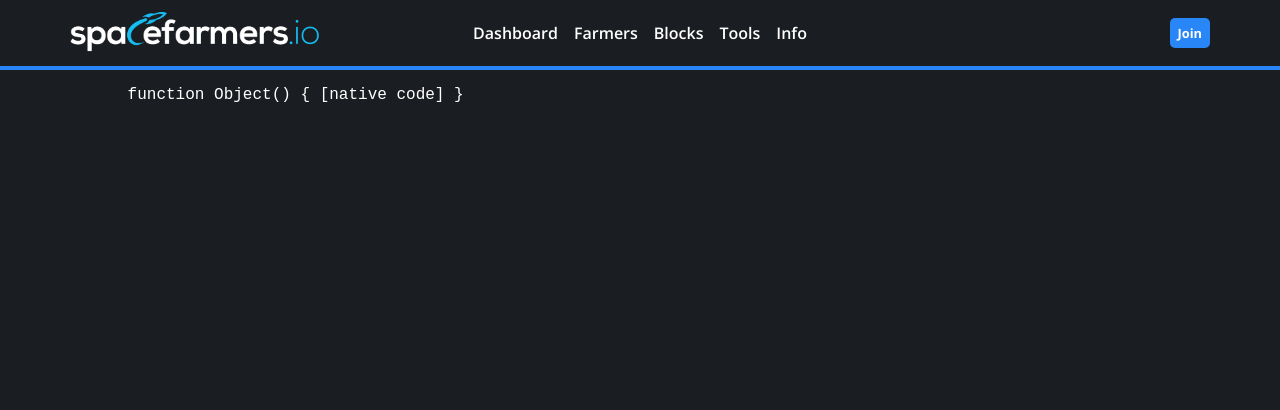
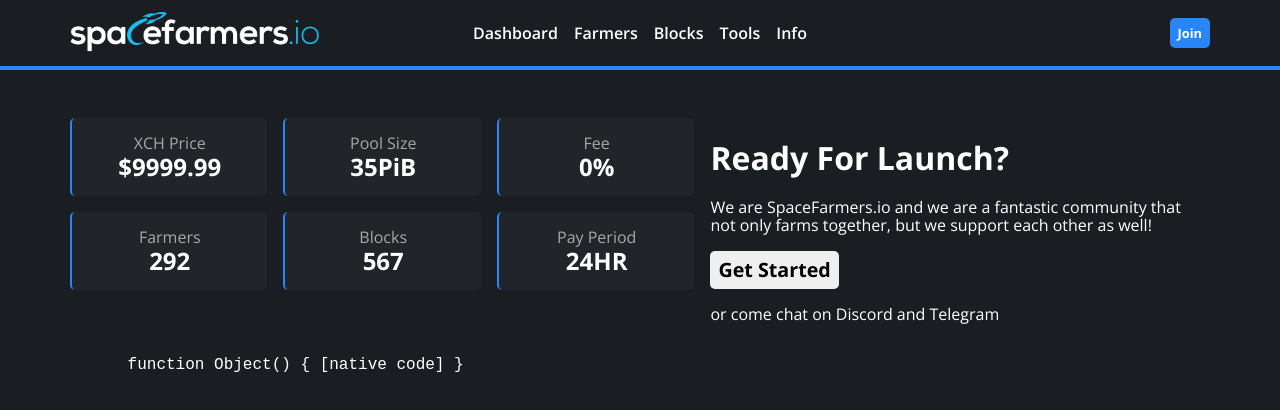
Before and after one commit to spacefarmers/vue_dashboard, a Vue app: page / in a window 1280 px wide. Shown: the top 410 px of the page. Built offline with nearby package versions, Linux system fonts and the light colour scheme; no server answers; some icons are missing.

Commit message:
cards scaffolded

```diff
--- a/src/App.vue
+++ b/src/App.vue
@@ -14,6 +14,7 @@
     <div class="container">
       <router-view />
     </div>
+
   </div>
 </template>
 <script lang="ts">
--- a/src/assets/sass/variables.scss
+++ b/src/assets/sass/variables.scss
@@ -33,14 +33,14 @@
   --background: #1A1D21;
   --body-color: white;
   --gray: #212529;
-  --gray-text: #212529;
-  --light-gray: #FCFCFC;
-  --light-gray-text: #808D9B;
+  --gray-text: #A8A8A8;
+  --light-gray: #CED4D4;
+  --light-gray-text: #CED4D4;
   --success: #13C54B;
   --warning: #E8BC52;
   --info: #2886F6;
   --info-light: #539df5;
-  --card-background-color: #FCFCFC;
-  ---background-color: #FCFCFC;
+  --card-background-color: #212529;
+  ---background-color: #212529;
   --white: white;
 }
--- /dev/null
+++ b/src/components/card/CardComponent.vue
@@ -0,0 +1,57 @@
+<template>
+  <div class="card">
+    <div class="card__content">
+      <p class="card__title">
+        {{ title }}
+      </p>
+      <h2 class="card__body">
+        {{ body }}
+      </h2>
+    </div>
+  </div>
+</template>
+
+<script lang="ts">
+import { defineComponent, ref, onMounted  } from 'vue';
+
+export default defineComponent({
+  name: 'CardComponent',
+  props: {
+    title: {
+      type: String,
+      required: false
+    },
+    body: {
+      type: String,
+      required: false
+    }
+
+  },
+
+});
+</script>
+
+<style scoped lang="scss">
+  .card{
+    display: flex;
+    flex-wrap:wrap;
+    justify-content: center;
+    align-items: center;
+    border-left: solid 2px var(--info);
+    border-radius:5px;
+    padding:1rem;
+    background-color: var(--card-background-color);
+    &__title{
+      text-align: center;
+      flex: 1 1 100%;
+      margin:0;
+      color: var(--gray-text);
+    }
+    &__body{
+      text-align: center;
+      flex: 1 1 100%;
+      margin:0;
+      color: var(--body-color);
+    }
+  }
+</style>
--- a/src/views/HomeView.vue
+++ b/src/views/HomeView.vue
@@ -1,22 +1,80 @@
 <template>
-  <div class="main">
+  <div class="home">
+
+    <div class="dashboard-hero">
+      <div class="dashboard-hero__left">
+        <div class="dashboard-hero__left__cards">
+          <CardComponent
+            class="dashboard-hero__left__cards_card"
+            :title="'XCH Price'"
+            :body="'$9999.99'"
+          />
+          <CardComponent
+            class="dashboard-hero__left__cards_card"
+            :title="'Pool Size'"
+            :body="'35PiB'"
+          />
+          <CardComponent
+            class="dashboard-hero__left__cards_card"
+            :title="'Fee'"
+            :body="'0%'"
+          />
+          <CardComponent
+            class="dashboard-hero__left__cards_card"
+            :title="'Farmers'"
+            :body="'292'"
+          />
+          <CardComponent
+            class="dashboard-hero__left__cards_card"
+            :title="'Blocks'"
+            :body="'567'"
+          />
+          <CardComponent
+            class="dashboard-hero__left__cards_card"
+            :title="'Pay Period'"
+            :body="'24HR'"
+          />
+        </div>
+
+      </div>
+      <div class="dashboard-hero__right">
+        <h1>Ready For Launch?</h1>
+        <p>We are SpaceFarmers.io and we are a fantastic community that not only farms together, but we support each other as well!</p>
+        <div class="dashboard-hero__right__actions">
+          <button class="btn btn--info">
+            Get Started
+          </button>
+          <p>or come chat on Discord and Telegram</p>
+        </div>
+      </div>
+    </div>
+
+
+
+
+
+
     <pre>
       {{ data }}
     </pre>
+  </div>
+
+
 
     <!-- <HelloWorld msg="Welcome to Your Vue.js + TypeScript App"/> -->
-  </div>
 </template>
 
 <script lang="ts">
 import axios from 'axios'
 import { defineComponent, ref } from 'vue';
 // import HelloWorld from '@/components/HelloWorld.vue'; // @ is an alias to /src
+import CardComponent from '@/components/card/CardComponent.vue'
 
 export default defineComponent({
   name: 'HomeView',
   components: {
     // HelloWorld,
+    CardComponent
   },
   setup(){
     const API_BASE = process.env.VUE_APP_SPACE_FARMERS_API_PUBLIC_BASE
@@ -33,3 +91,19 @@
   }
 });
 </script>
+
+<style lang="scss" scoped>
+.dashboard-hero{
+  margin-top:3rem;
+  display:grid;
+  gap: 1rem;
+  grid-template-columns: 5fr 4fr;
+  &__left{
+    &__cards{
+      display:grid;
+      grid-template-columns: 1fr 1fr 1fr;
+      gap:1rem;
+    }
+  }
+}
+</style>
```
Also changed, not shown: src/components/HelloWorld.vue (deleted, +0 -63 lines), src/components/ThemeButton.vue (deleted, +0 -27 lines).
